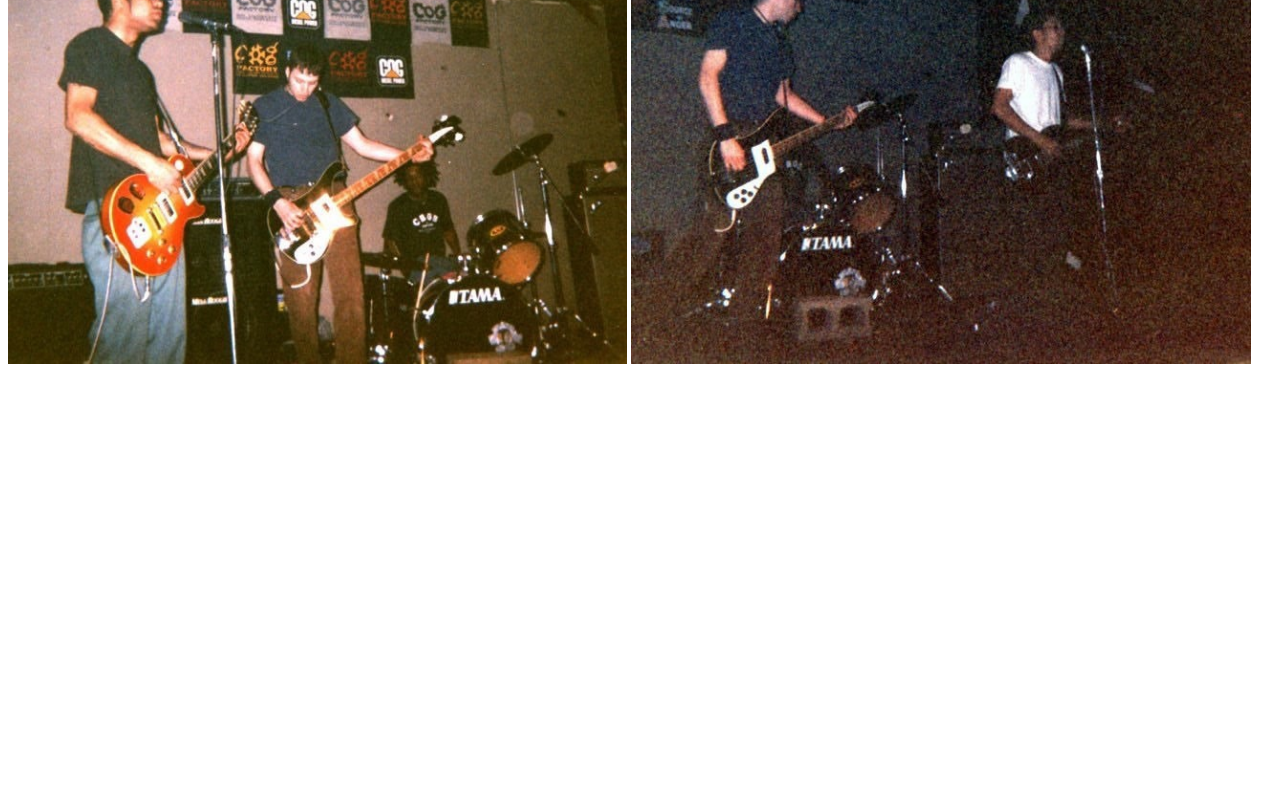
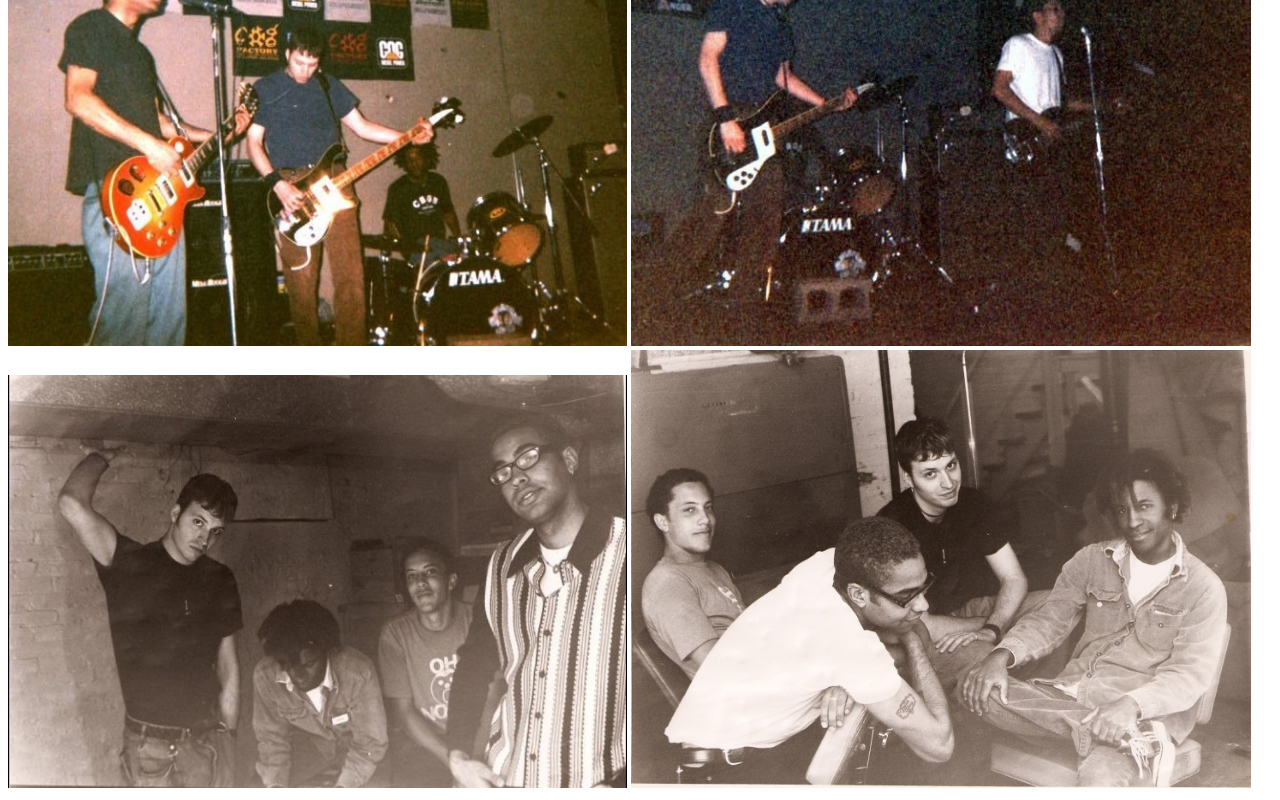
Before and after one commit to grander1996/grander1996.github.io, a plain HTML site: page index.html in a window 1280 px wide. Shown: the part 887-1687 px from the top of the page. Before the commit the page ends 1263 px from the top, so only its background shows below. Drawn offline with Linux system fonts and the light colour scheme.

Commit message:
Changes to be committed: 	modified:   index.html

```diff
--- a/index.html
+++ b/index.html
@@ -5,9 +5,8 @@
     <link rel="stylesheet" href="https://cdnjs.cloudflare.com/ajax/libs/font-awesome/4.7.0/css/font-awesome.min.css">
 </head>
 <header>
-        <h1 class="header-class" >GRANDER</h1>
-
-      </header>
+    <h1 class="header-class" >GRANDER</h1>
+</header>
 <a href="https://open.spotify.com/artist/6O2krgz28GbWWvuW3npAMh?si=chG5FP1OSTysObJvOEM9gQ">
     VISIT OUR SPOTIFY <img id="spotify-icon" src="./assets/spotify.svg">
 </a>
@@ -25,3 +24,7 @@
 <img src="./assets/grander3.jpg">
 
 <img src="./assets/grander4.jpg">
+
+<img src="./assets/grander5.jpg">
+
+<img src="./assets/grander6.jpg">
```
